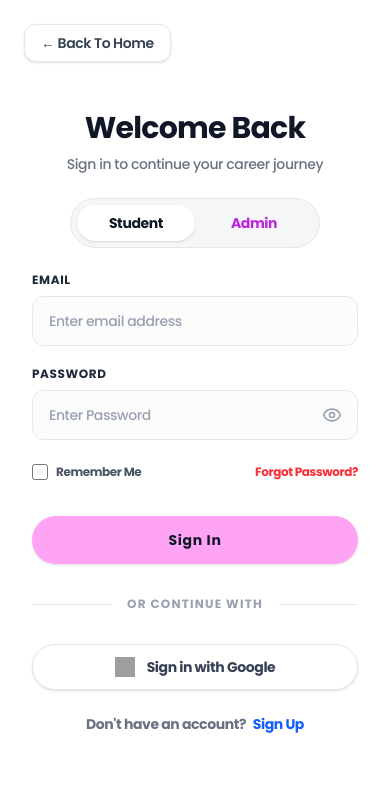
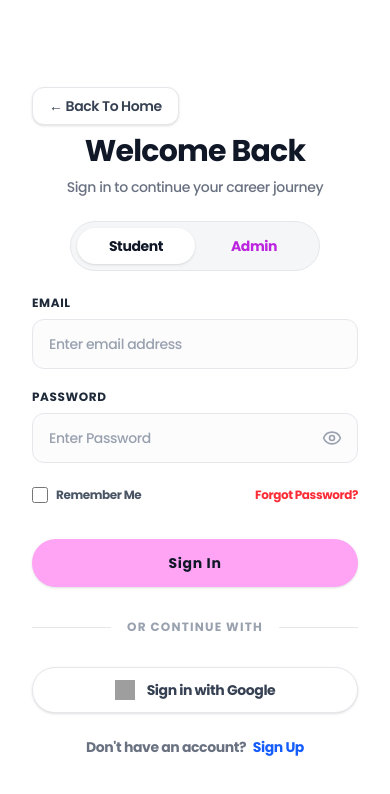
Before and after one commit to ubaidur-dev/careerpath-ai, a React (Vite) app: page / in a window 390 px wide. Both pictures are taken after a click on the element 86 px from the left and 44 px from the top of the page. Shown: the top 794 px of the page. Built offline with nearby package versions, Linux system fonts and the light colour scheme; grey boxes are pictures that could not be loaded.

Commit message:
implement responsive auth layouts and dynamic student dashboard styling

```diff
--- a/src/components/AuthPage.jsx
+++ b/src/components/AuthPage.jsx
@@ -1,6 +1,5 @@
 import React, { useState } from 'react';
 import { Eye, EyeOff } from 'lucide-react';
-// Agar assets folder is path par na ho toh apna customized path theek karlena jani
 import AuthImage from '../assets/Authentication.PNG';
 
 export default function AuthPage({ mode, setMode, onSuccess, onBackHome }) {
@@ -16,7 +15,6 @@ export default function AuthPage({ mode, setMode, onSuccess, onBackHome }) {
   return (
     <div className="min-h-screen bg-white flex flex-col lg:flex-row relative font-poppins overflow-hidden">
 
-      {/* Dynamic Style Tag to load and apply Poppins Font globally on this component */}
       <style>
         {`
           @import url('https://fonts.googleapis.com/css2?family=Poppins:wght@400;500;600;700&display=swap');
@@ -26,8 +24,8 @@ export default function AuthPage({ mode, setMode, onSuccess, onBackHome }) {
         `}
       </style>
 
-      {/* 1. BACK TO HOME BUTTON WITH POPPINS STYLE */}
-      <div className="absolute top-6 left-6 z-50">
+      {/* Back To Home Button: Desktop par absolute, mobile par header container mein responsive handle hoga */}
+      <div className="absolute hidden lg:block top-6 left-6 z-50">
         <button
           onClick={onBackHome}
           className="flex items-center gap-2 px-4 py-2 border border-gray-200 bg-white hover:bg-gray-50 rounded-xl text-sm font-semibold text-gray-700 transition-colors shadow-sm cursor-pointer"
@@ -36,11 +34,19 @@ export default function AuthPage({ mode, setMode, onSuccess, onBackHome }) {
         </button>
       </div>
 
-      {/* FORM WRAPPER (55% Width) */}
       <div className={`w-full lg:w-[55%] flex flex-col justify-center items-center px-8 sm:px-16 lg:px-24 py-12 h-screen overflow-y-auto ${isLogin ? 'order-1' : 'order-2'}`}>
         <div className="w-full max-w-[420px] space-y-6">
 
-          {/* Header Typography */}
+          {/* Mobile Back Button Container: Yeh sirf mobile screen par top par space maintain karega */}
+          <div className="block lg:hidden w-full mb-2">
+            <button
+              onClick={onBackHome}
+              className="inline-flex items-center gap-2 px-4 py-2 border border-gray-200 bg-white hover:bg-gray-50 rounded-xl text-sm font-semibold text-gray-700 transition-colors shadow-sm cursor-pointer"
+            >
+              &larr; Back To Home
+            </button>
+          </div>
+
           <div className="text-center space-y-2">
             <h1 className="text-3xl lg:text-4xl font-bold tracking-tight text-gray-900">
               {isLogin ? 'Welcome Back' : 'Create Your Account'}
@@ -50,7 +56,6 @@ export default function AuthPage({ mode, setMode, onSuccess, onBackHome }) {
             </p>
           </div>
 
-          {/* Student / Admin Interactive Toggle */}
           {isLogin && (
             <div className="flex bg-gray-100/80 p-1.5 rounded-full items-center w-[250px] mx-auto border border-gray-200">
               <button
@@ -78,7 +83,6 @@ export default function AuthPage({ mode, setMode, onSuccess, onBackHome }) {
             </div>
           )}
 
-          {/* Inputs Section */}
           <form onSubmit={handleFormSubmit} className="space-y-5">
             {!isLogin && (
               <div className="space-y-2">
@@ -160,13 +164,11 @@ export default function AuthPage({ mode, setMode, onSuccess, onBackHome }) {
             </button>
           </form>
 
-          {/* Custom Divider */}
           <div className="relative flex items-center justify-center py-2">
             <div className="absolute inset-0 flex items-center"><div className="w-full border-t border-gray-200"></div></div>
             <span className="relative bg-white px-4 text-xs font-bold text-gray-400 uppercase tracking-widest">or continue with</span>
           </div>
 
-          {/* Social Google Login */}
           <button
             type="button"
             onClick={() => onSuccess(role)}
@@ -176,7 +178,6 @@ export default function AuthPage({ mode, setMode, onSuccess, onBackHome }) {
             <span>{isLogin ? 'Sign in with Google' : 'Sign up with Google'}</span>
           </button>
 
-          {/* Bottom Navigation Switcher */}
           <p className="text-center text-sm font-bold text-gray-500">
             {isLogin ? "Don't have an account?" : "Already have an account?"}{' '}
             <button
@@ -190,7 +191,6 @@ export default function AuthPage({ mode, setMode, onSuccess, onBackHome }) {
         </div>
       </div>
 
-      {/* 2 & 3. DYNAMIC GRAPHICS / IMAGE PANEL (45% Width - Edge-to-Edge) */}
       <div className={`hidden lg:flex w-[45%] bg-[#FCEDF7] h-screen items-center justify-center relative select-none ${isLogin ? 'order-2' : 'order-1'}`}>
         <img
           src={AuthImage}
--- a/src/components/StudentDashboard.jsx
+++ b/src/components/StudentDashboard.jsx
@@ -27,7 +27,6 @@ export default function StudentDashboard({ onLogout, onNavigate }) {
     { id: 4, label: 'Hours Saved', value: '8', icon: Zap, iconColor: 'text-amber-400', bgColor: 'bg-amber-50' },
   ];
 
-  // FIXED: No require(). Straight JavaScript object reference mapping.
   const dynamicIconMap = {
     'Software Developer': Code2,
     'Data Analyst': BarChart3,
@@ -47,30 +46,42 @@ export default function StudentDashboard({ onLogout, onNavigate }) {
   ];
 
   return (
-    <div className="min-h-screen bg-[#fcf8fe] text-gray-800 font-sans antialiased">
+    <div className="min-h-screen bg-[#fcf8fe] text-gray-800 font-poppins antialiased">
 
-      {/* YAHAN HUMNE NAYA HEADER CALL KIYA HAI */}
+      {/* Poppins Font embedding & custom utility classes */}
+      <style>
+        {`
+          @import url('https://fonts.googleapis.com/css2?family=Poppins:wght@400;500;600;700&display=swap');
+          .font-poppins {
+            font-family: 'Poppins', sans-serif;
+          }
+          .custom-quiz-border {
+            border: 0.7px solid #FF00D3;
+          }
+        `}
+      </style>
+
       <Header onNavigate={onNavigate} onLogout={onLogout} />
 
-      {/* MAIN BODY */}
       <main className="max-w-7xl mx-auto px-4 sm:px-6 lg:px-8 py-8 space-y-8">
         <div className="space-y-4 text-left">
           <div className="space-y-1">
             <h1 className="text-3xl sm:text-4xl font-bold tracking-tight text-gray-900">Hello, Ahmed! 👋</h1>
             <p className="text-gray-500 text-base sm:text-lg">Ready to take the next step in your career journey?</p>
           </div>
+
           <button
             type="button"
             onClick={() => {
               if(onNavigate) onNavigate('quiz');
             }}
-            className="inline-flex items-center justify-center bg-[#bd24df] text-white font-semibold px-6 py-3 rounded-full shadow-md cursor-pointer hover:bg-[#a61fc5] transition"
+            style={{ backgroundColor: '#FFD7FC', color: '#890080' }}
+            className="inline-flex items-center justify-center font-bold px-6 py-3 rounded-full shadow-md cursor-pointer custom-quiz-border hover:opacity-90 transition transform active:scale-95"
           >
             🎯 Start Career Quiz
           </button>
         </div>
 
-        {/* FOUR CARDS GRID */}
         <div className="grid grid-cols-1 sm:grid-cols-2 lg:grid-cols-4 gap-5">
           {stats.map((stat) => {
             const IconComponent = stat.icon;
@@ -86,10 +97,8 @@ export default function StudentDashboard({ onLogout, onNavigate }) {
           })}
         </div>
 
-        {/* SPLIT LAYOUT */}
         <div className="grid grid-cols-1 lg:grid-cols-3 gap-6 items-start">
           <div className="lg:col-span-2 space-y-6">
-            {/* Journey */}
             <div className="bg-white p-6 rounded-2xl border border-gray-100 shadow-sm space-y-6 text-left">
               <div className="flex items-center justify-between">
                 <h2 className="text-lg font-bold text-gray-900">Your Career Journey</h2>
@@ -101,19 +110,20 @@ export default function StudentDashboard({ onLogout, onNavigate }) {
                 </div>
                 <div className="text-right text-xs font-bold text-[#bd24df]">75%</div>
               </div>
+
+              {/* Responsive Quiz Info Boxes with requested custom backgrounds */}
               <div className="grid grid-cols-1 sm:grid-cols-2 gap-4">
-                <div className="bg-[#fcf5fe] p-4 rounded-xl border border-[#f5e6fa]">
+                <div style={{ backgroundColor: '#F3E4FF' }} className="p-4 rounded-xl border border-[#e2ccf0]">
                   <div className="text-2xl font-bold text-gray-900">87%</div>
                   <div className="text-xs font-medium text-gray-500 mt-0.5">Last Quiz Score</div>
                 </div>
-                <div className="bg-[#fcf5fe] p-4 rounded-xl border border-[#f5e6fa]">
+                <div style={{ backgroundColor: '#FFE4FF' }} className="p-4 rounded-xl border border-[#f5ccf5]">
                   <div className="text-2xl font-bold text-gray-900">5</div>
                   <div className="text-xs font-medium text-gray-500 mt-0.5">Matching Careers</div>
                 </div>
               </div>
             </div>
 
-            {/* Top Career Matches */}
             <div className="bg-white p-6 rounded-2xl border border-gray-100 shadow-sm space-y-5 text-left">
               <h2 className="text-lg font-bold text-gray-900">Top Career Matches</h2>
               <div className="space-y-3">
@@ -124,7 +134,8 @@ export default function StudentDashboard({ onLogout, onNavigate }) {
                       <div className="flex items-center gap-4">
                         <div className={`p-2.5 rounded-lg ${career.bgColor}`}><CareerIcon size={20} className="text-purple-600" /></div>
                         <div>
-                          <div className="font-bold text-gray-900 text-sm">{career.title}</div>
+                          {/* Heading with the new requested #BE007F brand color */}
+                          <div style={{ color: '#BE007F' }} className="font-bold text-sm">{career.title}</div>
                           <div className="text-xs font-semibold text-gray-500 mt-0.5">Match: <span className="text-[#bd24df]">{career.match}</span></div>
                         </div>
                       </div>
@@ -146,7 +157,6 @@ export default function StudentDashboard({ onLogout, onNavigate }) {
             </div>
           </div>
 
-          {/* RIGHT SIDEBAR */}
           <div className="space-y-6 text-left">
             <div className="bg-white p-6 rounded-2xl border border-gray-100 shadow-sm space-y-5">
               <h2 className="text-lg font-bold text-gray-900">Recent Activity</h2>
@@ -166,12 +176,10 @@ export default function StudentDashboard({ onLogout, onNavigate }) {
               </div>
             </div>
 
-            {/* QUICK ACTIONS SECTION (Ab Hover Effects Completely Dynamic & Fixed!) */}
             <div className="bg-white p-6 rounded-2xl border border-gray-100 shadow-sm space-y-4">
               <h2 className="text-lg font-bold text-gray-900">Quick Actions</h2>
               <div className="flex flex-col gap-2.5">
 
-                {/* 1. Retake Assessment */}
                 <button
                   type="button"
                   onClick={() => {
@@ -183,7 +191,6 @@ export default function StudentDashboard({ onLogout, onNavigate }) {
                   <RefreshCw size={16} className="text-gray-400 group-hover:text-[#bd24df] transition-colors" />
                 </button>
 
-                {/* 2. Browse Careers */}
                 <button
                   type="button"
                   onClick={() => {
@@ -195,7 +202,6 @@ export default function StudentDashboard({ onLogout, onNavigate }) {
                   <ChevronRight size={16} className="text-gray-400 group-hover:text-[#bd24df] transition-colors" />
                 </button>
 
-                {/* 3. Update Profile */}
                 <button
                   type="button"
                   onClick={() => {
```
